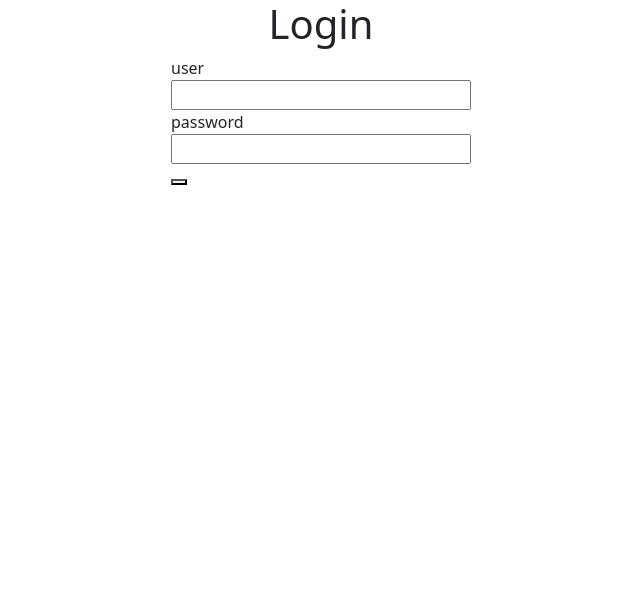
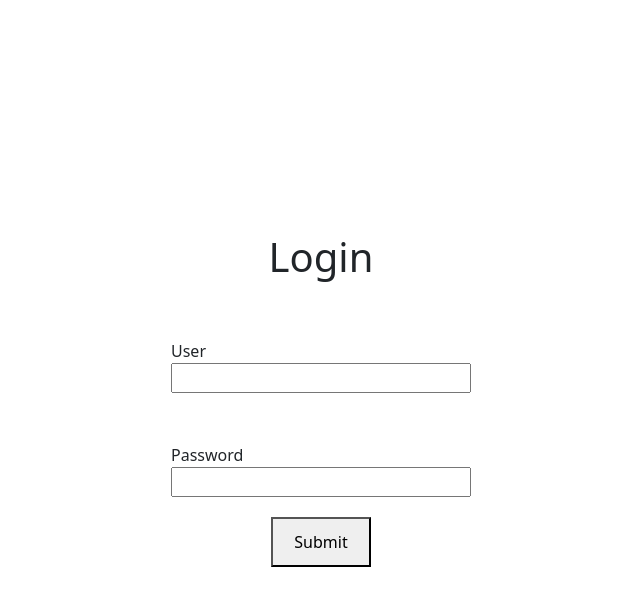
Before and after one commit to Josemarenco09/firmedin, a React (Vite) app: page / in a window 1280 px wide. Shown: the top 606 px of the page, without its empty margins (319-959 px from the left). Built offline with nearby package versions, Linux system fonts and the light colour scheme.

Commit message:
basic css for the form

```diff
--- a/src/components/Login/css/form.module.css
+++ b/src/components/Login/css/form.module.css
@@ -1,7 +1,15 @@
+.formLogin {
+  display: flex;
+  flex-direction: column;
+  justify-content: center;
+  align-items: center;
+}
+
 .inputLogin {
   display: flex;
   flex-direction: column;
   align-content: center;
+  padding-top: 50px;
 }
 
 .boxInputLogin {
@@ -10,3 +18,12 @@
   align-content: center;
   width: 300px;
 }
+
+.submitButton {
+  display: flex;
+  align-items: center;
+  justify-content: center;
+  width: 100px;
+  height: 50px;
+  margin-top: 20px;
+}
--- a/src/components/Login/css/login.module.css
+++ b/src/components/Login/css/login.module.css
@@ -2,6 +2,8 @@
   display: flex;
   flex-direction: column;
   align-items: center;
+  align-content: center;
+  justify-content: center;
   width: 100%;
   min-height: 100vh;
 }
--- a/src/components/Login/form.tsx
+++ b/src/components/Login/form.tsx
@@ -4,14 +4,16 @@ function form() {
   return (
     <form className={styles.formLogin}>
       <label className={styles.inputLogin}>
-        user
+        User
         <input className={styles.boxInputLogin} type="text" />
       </label>
       <label className={styles.inputLogin}>
-        password
+        Password
         <input className={styles.boxInputLogin} type="password" />
       </label>
-      <button type="submit"></button>
+      <button className={styles.submitButton} type="submit">
+        Submit
+      </button>
     </form>
   );
 }
```
